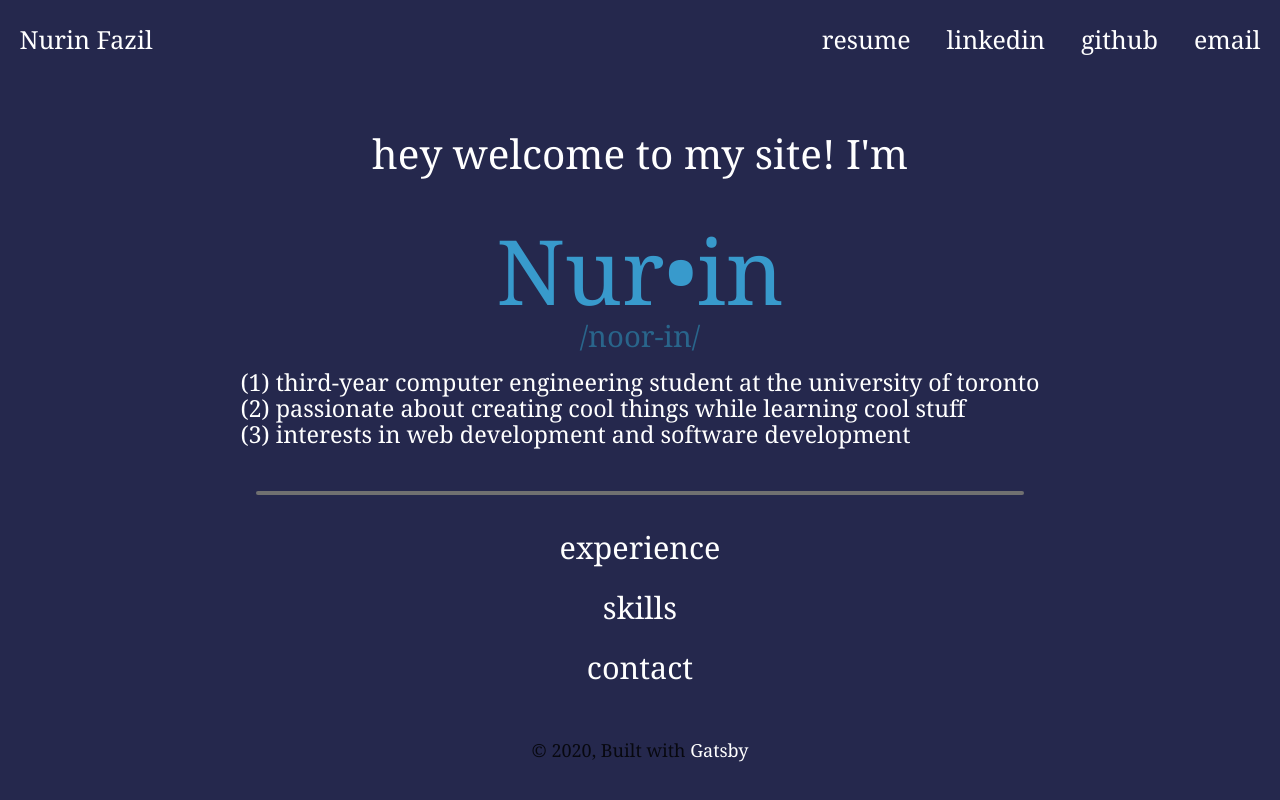
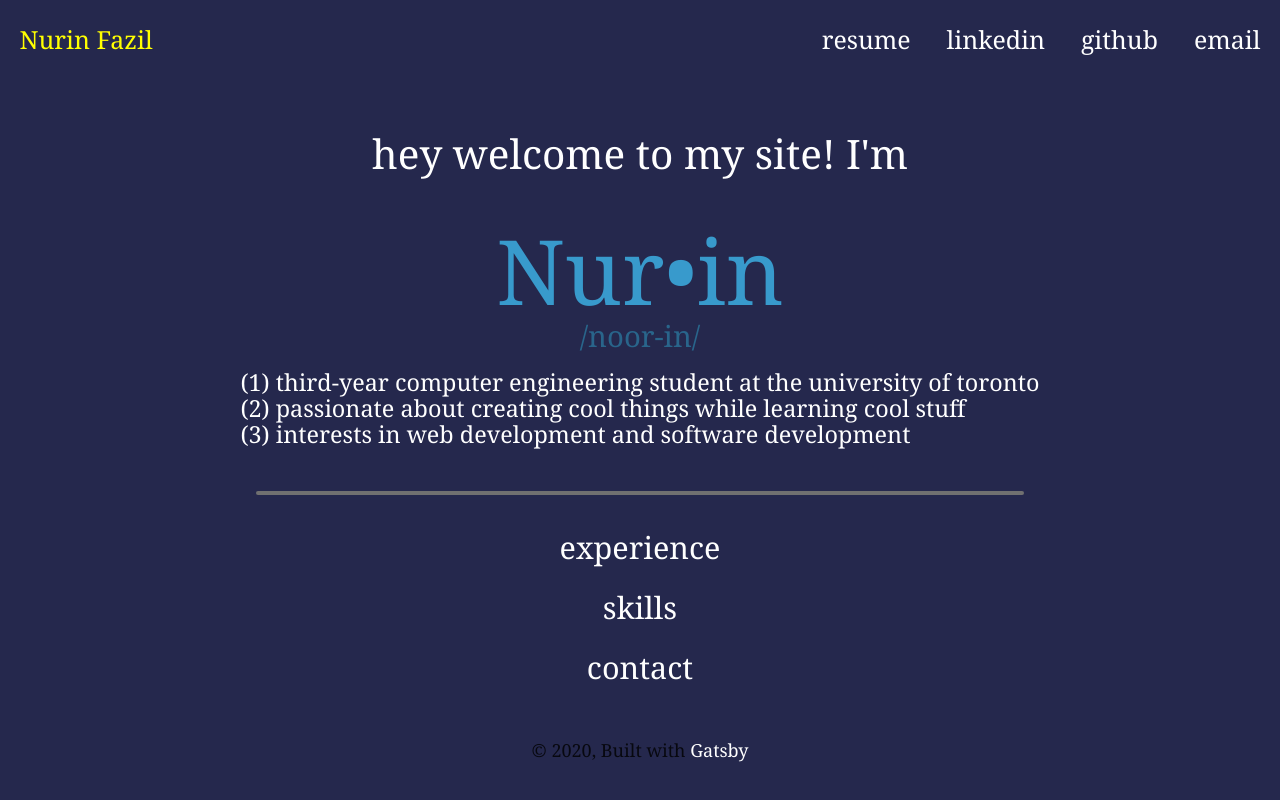
Before and after one commit to nurinfazil/nurinfazil.github.io, a Gatsby site: page / in a window 1280 px wide. Built offline with nearby package versions, Linux system fonts and the light colour scheme; Gatsby itself is replaced by a stand-in of ours.

Commit message:
Test for Netlify deployment

```diff
--- a/src/components/header.js
+++ b/src/components/header.js
@@ -21,7 +21,7 @@ const Header = ({ siteTitle }) => (
         <Link
           to="/"
           style={{
-            color: `white`,
+            color: `yellow`,
             textDecoration: `none`,
           }}
         >
```
